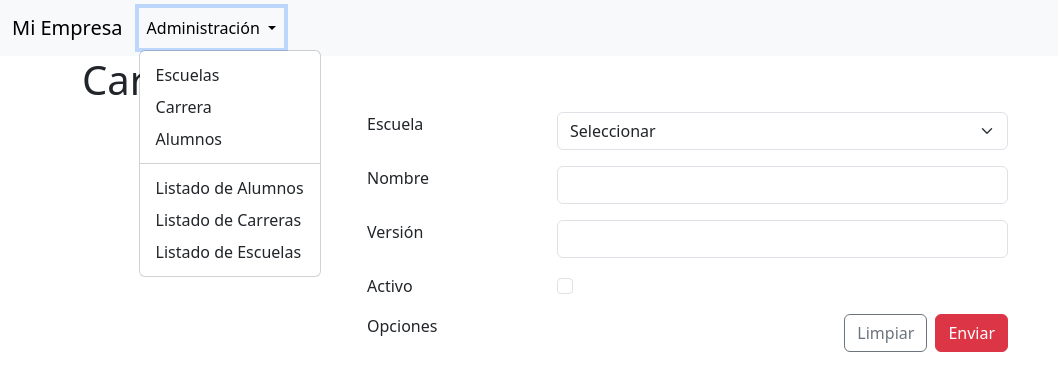
After one commit to patricioyanez/Django2024_01_004, a Django app: template Unidad 3/Proyecto004/instituto/alumnos/templates/GuardarCarrera.html in a window 1280 px wide, after a click on "Administración". The commit adds this page. Shown: the top 391 px of the page, without its empty margins (0-1058 px from the left). Run offline with Django 5.2, Linux system fonts and the light colour scheme; the template is opened without the code that fills it, so the values that code supplies are empty.

Commit message:
update crud

```diff
--- /dev/null
+++ b/Unidad 3/Proyecto004/instituto/alumnos/templates/GuardarCarrera.html
@@ -0,0 +1,53 @@
+{% extends 'plantillaBase.html' %}
+{% block tituloPestana %} Guardar Carrera {% endblock %}
+{% block tituloPagina %} Carrera {% endblock %}
+{% block mensaje %}
+{% endblock %}
+{% block contenido %}
+<div class="row">
+    <div class="col-12 col-md-2 offset-md-3">Escuela</div>
+    <div class="col-12 col-md-5">
+        <select name="cmbEscuela" class="form-select">
+            <option value="0">Seleccionar</option>
+            {# for para agregar elementos #}
+            {% for item in escuelas %}
+                <option value="{{item.id}}">{{ item.nombre}}</option>
+            {% endfor%}
+        </select>
+    </div>
+</div>
+<div class="row mt-3">
+    <div class="col-12 col-md-2 offset-md-3">Nombre</div>
+    <div class="col-12 col-md-5">
+        <input type="text" name="txtNombre" class="form-control">
+    </div>
+</div>
+<div class="row mt-3">
+    <div class="col-12 col-md-2 offset-md-3">Versión</div>
+    <div class="col-12 col-md-5">
+        <input type="number" name="txtNombre" class="form-control">
+    </div>
+</div>
+<div class="row mt-3">
+    <div class="col-12 col-md-2 offset-md-3">Activo</div>
+    <div class="col-12 col-md-5">
+        <input type="checkbox" name="chkActivo" class="form-check-input">
+    </div>
+</div>
+<div class="row mt-3">
+    <div class="col-12 col-md-2 offset-md-3">Opciones</div>
+    <div class="col-12 col-md-5">
+        <input type="submit" name="btnEnviar" value="Enviar" class="btn btn-danger float-end">
+        <input type="submit" name="btnLimpiar" value="Limpiar" class="btn btn-outline-secondary float-end mx-2">
+    </div>
+
+</div>
+
+{% endblock %}
+
+
+
+{% block listado %}
+{% endblock %}
+
+{# EJERCICIO: crear plantilla para guardar escuela y alumno #}
--- a/Unidad 3/Proyecto004/instituto/alumnos/templates/plantillaBase.html
+++ b/Unidad 3/Proyecto004/instituto/alumnos/templates/plantillaBase.html
@@ -1,3 +1,4 @@
+{% load static %}
 <!DOCTYPE html>
 <html lang="es">
 <head>
@@ -6,10 +7,39 @@
     <link href="https://cdn.jsdelivr.net/npm/bootstrap@5.3.3/dist/css/bootstrap.min.css" rel="stylesheet" integrity="sha384-QWTKZyjpPEjISv5WaRU9OFeRpok6YctnYmDr5pNlyT2bRjXh0JMhjY6hW+ALEwIH" crossorigin="anonymous">
     <script src="https://cdn.jsdelivr.net/npm/bootstrap@5.3.3/dist/js/bootstrap.bundle.min.js" integrity="sha384-YvpcrYf0tY3lHB60NNkmXc5s9fDVZLESaAA55NDzOxhy9GkcIdslK1eN7N6jIeHz" crossorigin="anonymous"></script>
     <script src="https://ajax.googleapis.com/ajax/libs/jquery/3.7.1/jquery.min.js"></script>
-
+    <link rel="icon" type="image/png"  href="{% static 'favicon.png' %}">
     <title>{% block tituloPestana %}{% endblock %}</title>
 </head>
 <body>
+    <nav class="navbar navbar-expand-lg bg-body-tertiary">
+        <div class="container-fluid">
+          <a class="navbar-brand" href="#">Mi Empresa</a>
+          <button class="navbar-toggler" type="button" data-bs-toggle="collapse" data-bs-target="#navbarSupportedContent" aria-controls="navbarSupportedContent" aria-expanded="false" aria-label="Toggle navigation">
+            <span class="navbar-toggler-icon"></span>
+          </button>
+          <div class="collapse navbar-collapse" id="navbarSupportedContent">
+            <ul class="navbar-nav me-auto mb-2 mb-lg-0">
+
+              <li class="nav-item dropdown">
+                <a class="nav-link dropdown-toggle" href="#" role="button" data-bs-toggle="dropdown" aria-expanded="false">
+                  Administración
+                </a>
+                <ul class="dropdown-menu">
+                  <li><a class="dropdown-item" href="#">Escuelas</a></li>
+                  <li><a class="dropdown-item" href="{% url 'GuardarCarrera'%}">Carrera</a></li>
+                  <li><a class="dropdown-item" href="#">Alumnos</a></li>
+                  <li><hr class="dropdown-divider"></li>
+                  <li><a class="dropdown-item" href="{% url 'listarAlumnos' %}">Listado de Alumnos</a></li>
+                  <li><a class="dropdown-item" href="{% url 'listarCarrera' %}">Listado de Carreras</a></li>
+                  <li><a class="dropdown-item" href="{% url 'listarEscuela' %}">Listado de Escuelas</a></li>
+                </ul>
+              </li>
+
+            </ul>
+
+          </div>
+        </div>
+      </nav>
     <div class="container">
         <h1>{% block tituloPagina %}{% endblock %}</h1>
         {% block mensaje %}{% endblock %}
--- a/Unidad 3/Proyecto004/instituto/alumnos/urls.py
+++ b/Unidad 3/Proyecto004/instituto/alumnos/urls.py
@@ -3,6 +3,10 @@ from . import views
 
 #http://127.0.0.1:8000/alumnos/index
 urlpatterns = [
+    path('', views.menu , name='menu'),
     path('index', views.index , name='index'),
     path('listarAlumnos', views.listarAlumnos , name='listarAlumnos'),
+    path('listarEscuela', views.listarEscuela , name='listarEscuela'),
+    path('listarCarrera', views.listarCarrera , name='listarCarrera'),
+    path('GuardarCarrera', views.GuardarCarrera , name='GuardarCarrera'),
 ]
```
Also changed, not shown: Unidad 3/Proyecto004/instituto/alumnos/templates/listarCarrera.html (added, +29 -0 lines), Unidad 3/Proyecto004/instituto/alumnos/templates/listarEscuela.html (added, +20 -0 lines), Unidad 3/Proyecto004/instituto/alumnos/views.py (+24 -3 lines), Unidad 3/Proyecto004/instituto/alumnos/static/favicon.ico (added), Unidad 3/Proyecto004/instituto/alumnos/static/favicon.png (added), Unidad 3/Proyecto004/instituto/alumnos/static/img/favicon.png (added), 1 other file.
